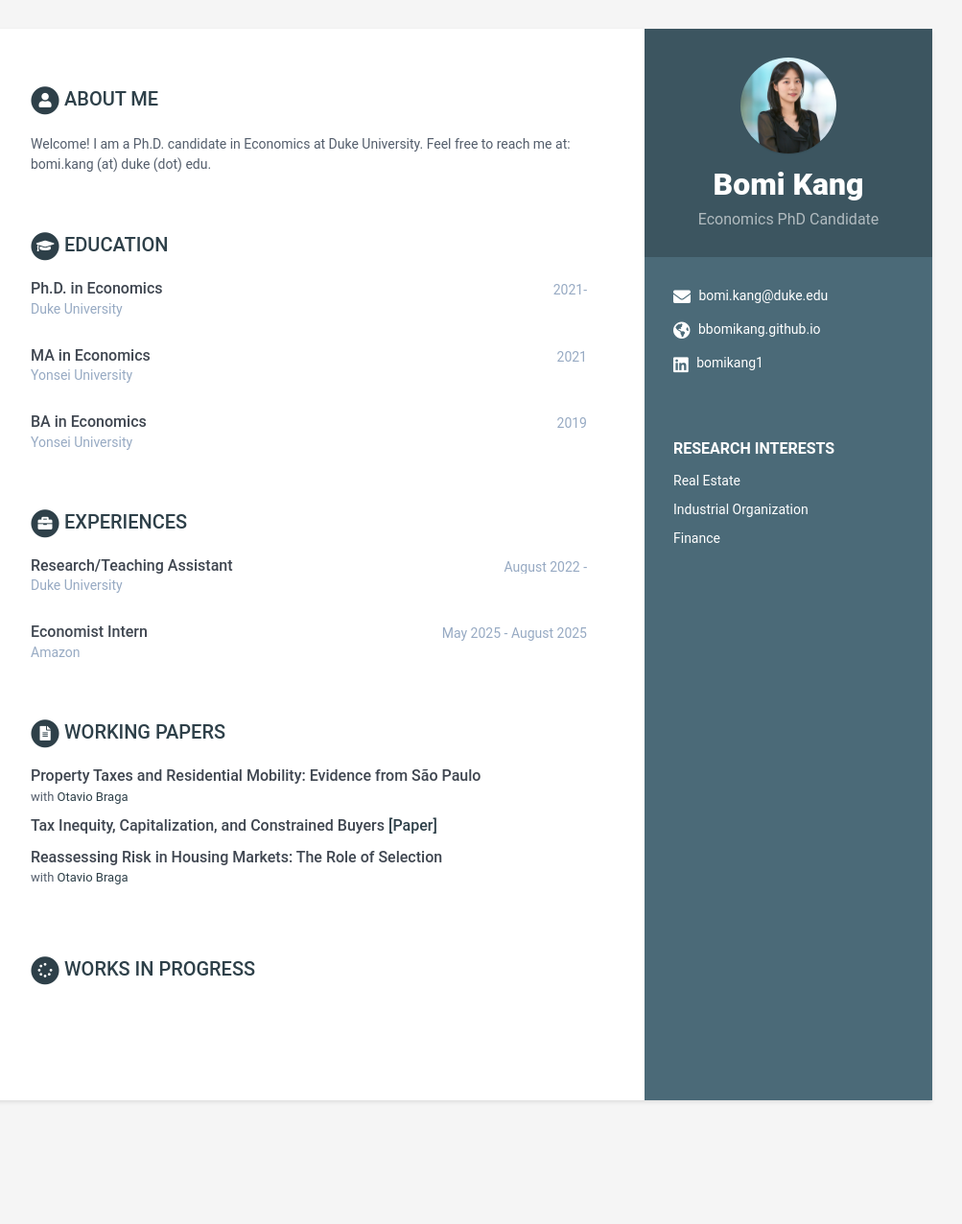
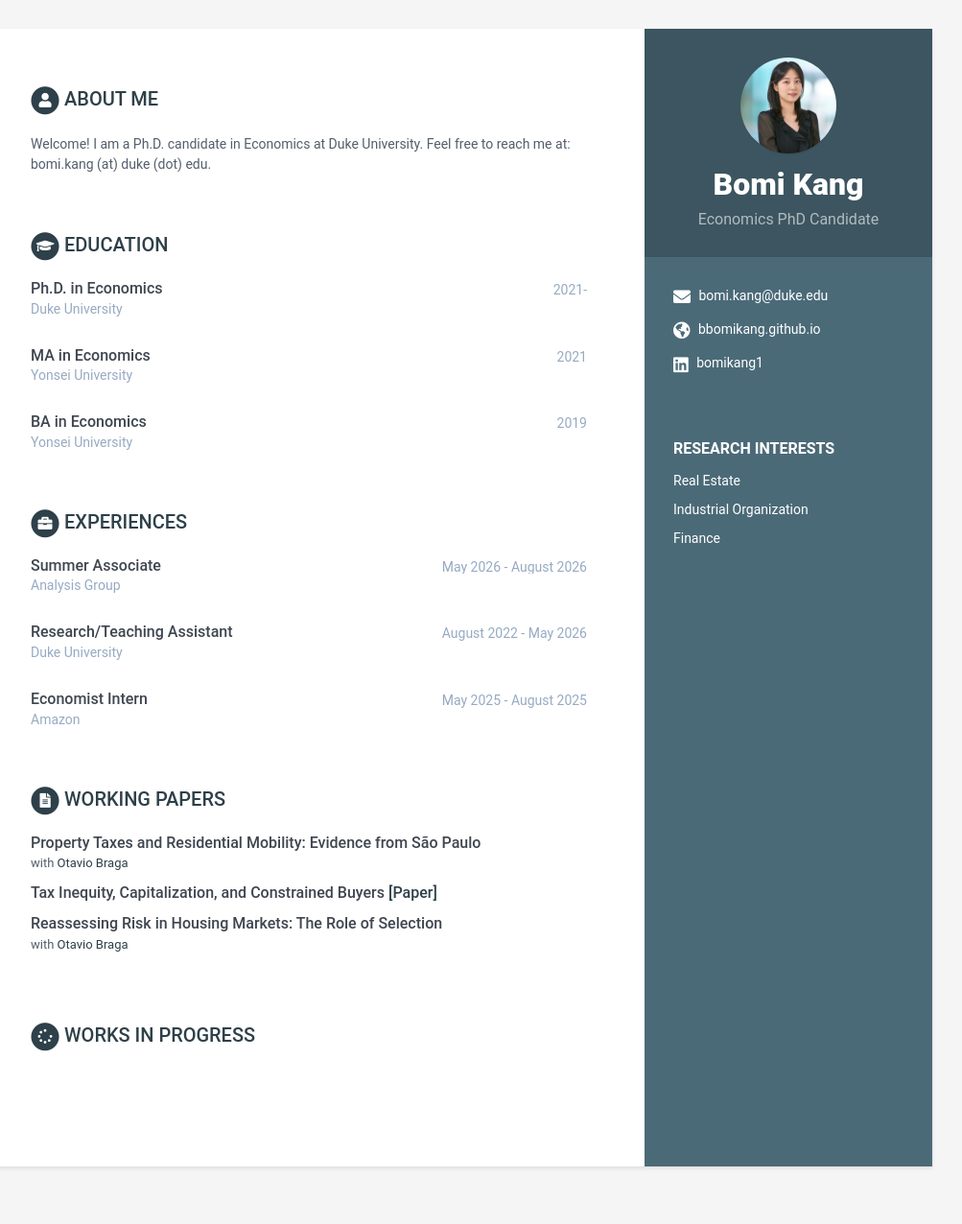
Before and after one commit to bbomikang/bbomikang.github.io, a Jekyll site: the page built from index.html, in a window 1280 px wide. Shown: the whole page at 96% size, without its empty margins (168-1171 px from the left). Built offline with Jekyll 4.4.1, drawn with Linux system fonts in a browser that asks for light colours; before the commit the page ends 1207 px from its top, so only the background shows below that.

Commit message:
Update data.yml

```diff
--- a/_data/data.yml
+++ b/_data/data.yml
@@ -44,8 +44,13 @@ education:
 experiences:
   title: Experiences
   info:
+    - role: Summer Associate
+      time: May 2026 - August 2026
+      company: Analysis Group
+      location: New York, NY
+      details: ""
     - role: Research/Teaching Assistant
-      time: August 2022 -
+      time: August 2022 - May 2026
       company: Duke University
       location: Durham, NC
       details: ""
```
